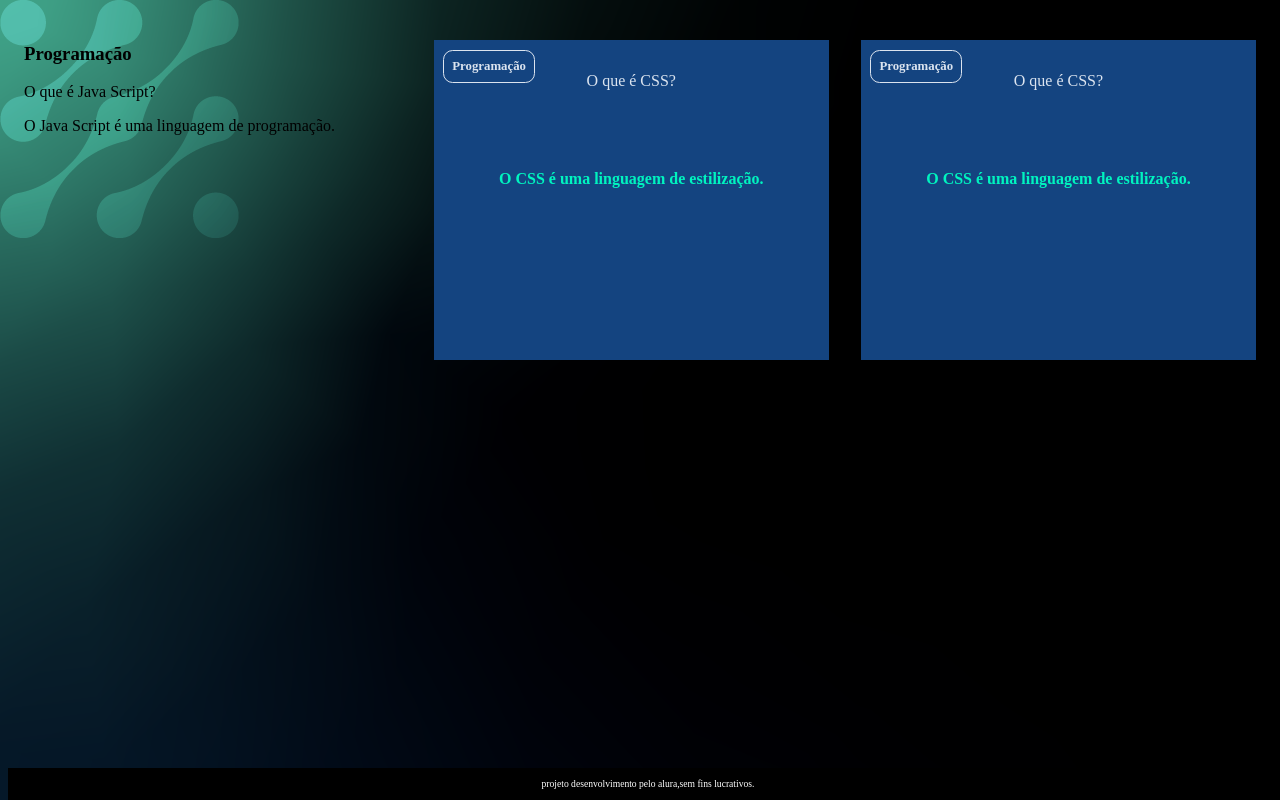
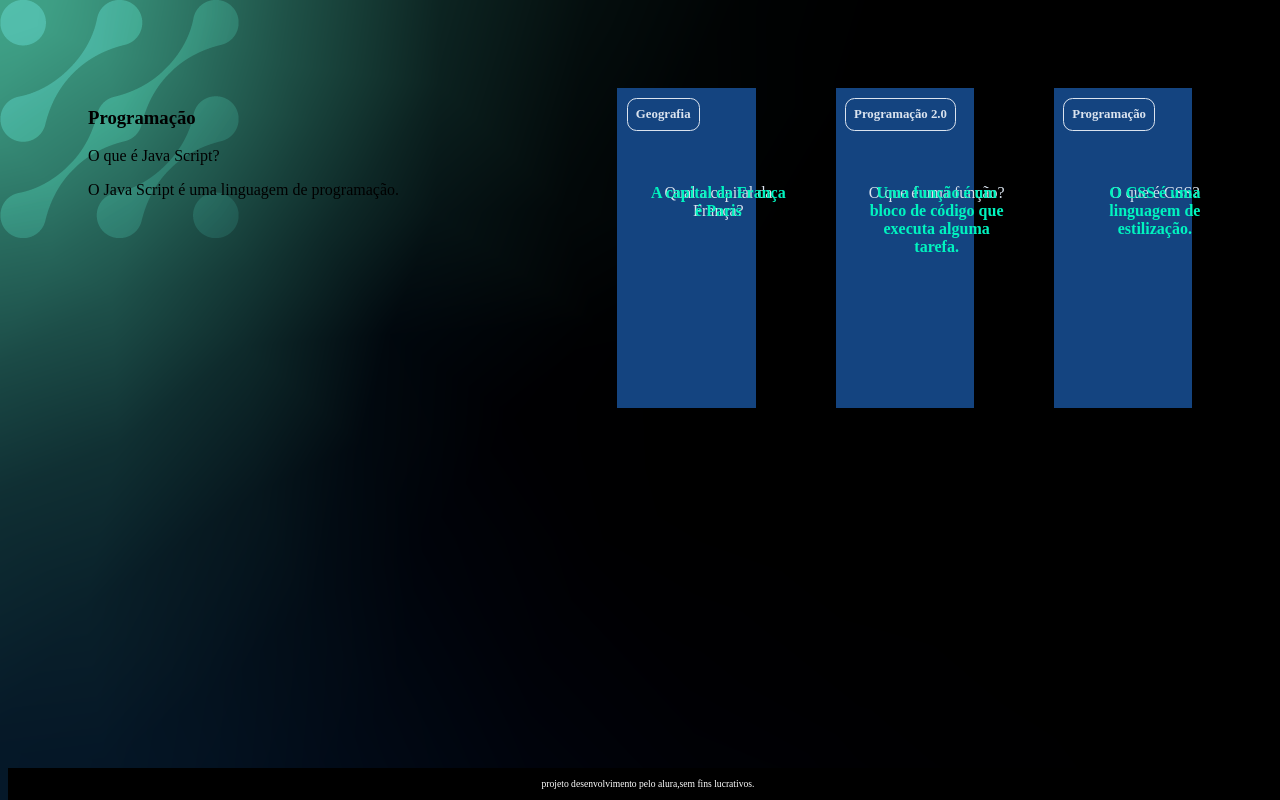
Before and after one commit to toddymanu/fuma-a3T, a plain HTML site: page index.html in a window 1280 px wide. Drawn offline with Linux system fonts and the light colour scheme.

Commit message:
Add files via upload

```diff
--- a/assets/style.css
+++ b/assets/style.css
@@ -21,7 +21,11 @@ footer p{
     margin-top: 0,5rem;
 }
 #container {
-    display:flex ;
+    display:flex;
+    flex-wrap: wrap;
+    justify-content: space-between;
+     padding: 4rem;
+     gap: 3rem;
 }
 .cartao {
     margin: 1rem 1rem;
@@ -51,11 +55,15 @@ footer p{
 .cartao__conteudo p {
     margin-top: 1rem;
     padding: 2rem;
+    margin-top: 4rem;
 }
 .cartao__conteudo__pergunta p {
     color: var(--text-color);
     font-weight: 500;
     backface-visibility: hidden;
+    position: absolute;
+    height: 100%;
+    width: 100%;
 }
 .cartao:hover .cartao__conteudo {
     transform: rotateY(180deg);
@@ -64,4 +72,7 @@ footer p{
     color: var(--card-back-color);
     font-weight: 700;
     backface-visibility: hidden;
+    position: absolute;
+    height: 100%;
+    width: 100%;
 }
--- a/index.html
+++ b/index.html
@@ -22,12 +22,23 @@
       </article>
       <article class="cartao">
         <div class="cartao__conteudo">
-          <h3>Programação</h3>
+            <h3>Geografia</h3>
+            <div class="cartao__conteudo__pergunta">
+                <p>Qual a capital da França?</p>
+            </div>
+            <div class="cartao__conteudo__resposta">
+                <p>A capital da França é Paris</p>
+            </div>
+        </div>
+    </article>
+      <article class="cartao">
+        <div class="cartao__conteudo">
+          <h3>Programação 2.0</h3>
           <div class="cartao__conteudo__pergunta">
-            <p>O que é CSS?</p>
+            <p>O que é uma função?</p>
           </div>
           <div class="cartao__conteudo__resposta">
-            <p>O CSS é uma linguagem de estilização.</p>
+            <p>Uma função é um bloco de código que executa alguma tarefa.</p>
           </div>
         </div>
       </article>
```
Also changed, not shown: perguntas.js (added, +17 -0 lines).
